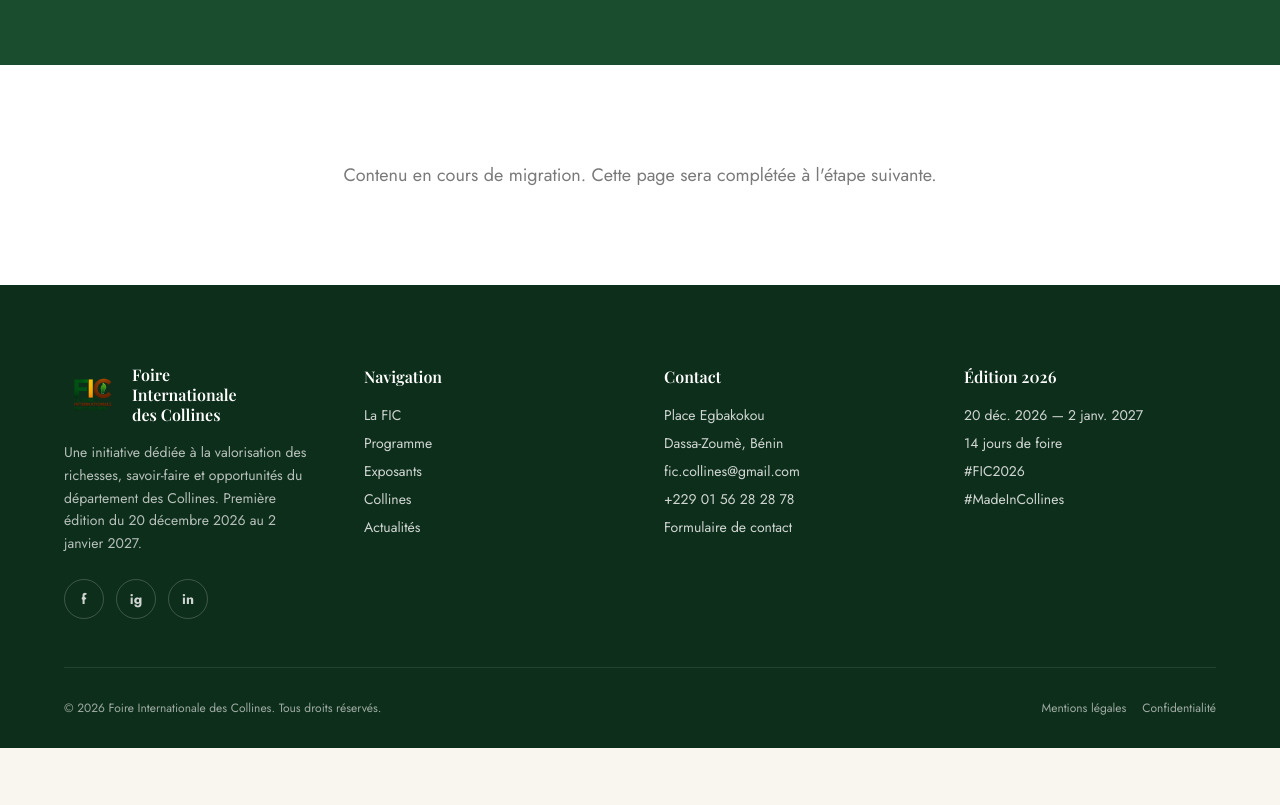
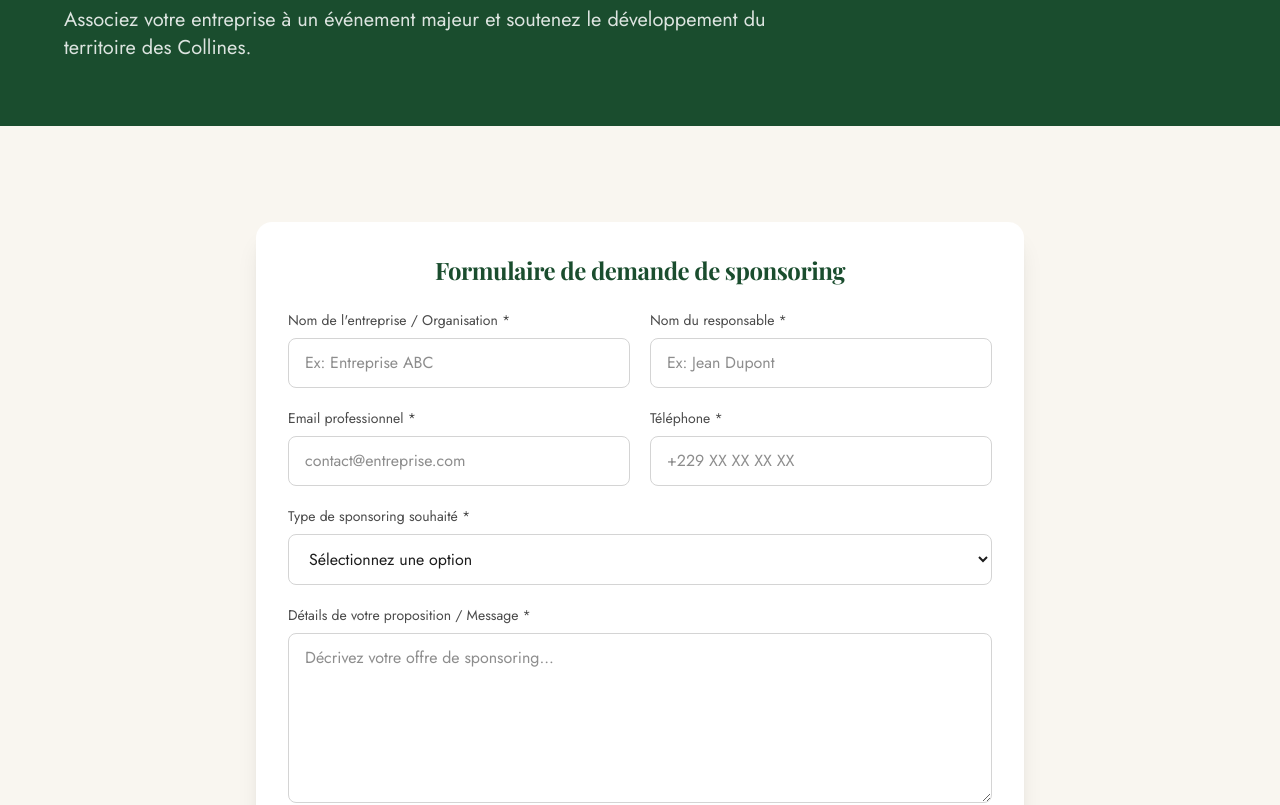
Before and after one commit to kotchoffas-commits/fic-site, a Next.js app in the folder next/: page /sponsor in a window 1280 px wide. Shown: the part 300-1105 px from the top of the page. Before the commit the page ends 1048 px from the top, so only its background shows below. Built offline with nearby package versions, Linux system fonts and the light colour scheme.

Commit message:
feat(next): page /sponsor complète — formulaire de demande de sponsoring

```diff
--- a/next/app/sponsor/page.tsx
+++ b/next/app/sponsor/page.tsx
@@ -1,19 +1,24 @@
 import PageHero from "@/components/sections/PageHero";
+import SponsorForm from "@/components/forms/SponsorForm";
 
 export const metadata = {
-  title: "Sponsor — FIC 2026",
-  description: "Devenir partenaire de la FIC 2026",
+  title: "Devenir Sponsor — FIC 2026",
+  description: "Associez votre entreprise à la FIC 2026 et soutenez le développement du territoire des Collines.",
 };
 
 export default function Page() {
   return (
     <>
-      <PageHero title="Sponsor" subtitle="Devenir partenaire de la FIC 2026" breadcrumb="Sponsor" />
-      <section className="py-16 md:py-24 bg-white">
-        <div className="max-w-[1200px] mx-auto px-6 text-center">
-          <p className="text-gray-500 text-lg">
-            Contenu en cours de migration. Cette page sera complétée à l'étape suivante.
-          </p>
+      <PageHero
+        kicker="Partenariat"
+        title="Devenir Sponsor de la FIC."
+        subtitle="Associez votre entreprise à un événement majeur et soutenez le développement du territoire des Collines."
+        breadcrumb="Sponsor"
+      />
+
+      <section className="py-16 md:py-24 bg-cream">
+        <div className="max-w-[1200px] mx-auto px-6">
+          <SponsorForm />
         </div>
       </section>
     </>
--- /dev/null
+++ b/next/components/forms/SponsorForm.tsx
@@ -0,0 +1,102 @@
+"use client";
+
+import { useState } from "react";
+
+export default function SponsorForm() {
+  const [sent, setSent] = useState(false);
+  const [loading, setLoading] = useState(false);
+
+  async function onSubmit(e: React.FormEvent<HTMLFormElement>) {
+    e.preventDefault();
+    setLoading(true);
+    await new Promise((r) => setTimeout(r, 800));
+    setLoading(false);
+    setSent(true);
+  }
+
+  if (sent) {
+    return (
+      <div className="bg-emerald-50 border-2 border-emerald-200 rounded-2xl p-8 text-center max-w-2xl mx-auto">
+        <div className="w-14 h-14 rounded-full bg-emerald-500 text-white flex items-center justify-center mx-auto mb-4 text-2xl">
+          ✓
+        </div>
+        <h3 className="font-serif text-2xl font-bold mb-2 text-emerald-900">Demande enregistrée</h3>
+        <p className="text-emerald-800">
+          Votre demande a bien été enregistrée. L'équipe FIC vous contactera très prochainement.
+        </p>
+      </div>
+    );
+  }
+
+  return (
+    <form onSubmit={onSubmit} className="max-w-3xl mx-auto bg-white rounded-2xl shadow-xl p-8 space-y-5">
+      <h2 className="font-serif text-2xl font-bold text-green text-center mb-6">
+        Formulaire de demande de sponsoring
+      </h2>
+
+      <div className="grid grid-cols-1 md:grid-cols-2 gap-5">
+        <div>
+          <label htmlFor="entreprise" className="block text-sm font-medium text-gray-700 mb-2">
+            Nom de l'entreprise / Organisation *
+          </label>
+          <input type="text" id="entreprise" name="entreprise" required placeholder="Ex: Entreprise ABC"
+            className="w-full px-4 py-3 rounded-lg border border-gray-300 focus:ring-2 focus:ring-green focus:border-transparent outline-none transition" />
+        </div>
+        <div>
+          <label htmlFor="contact" className="block text-sm font-medium text-gray-700 mb-2">
+            Nom du responsable *
+          </label>
+          <input type="text" id="contact" name="contact" required placeholder="Ex: Jean Dupont"
+            className="w-full px-4 py-3 rounded-lg border border-gray-300 focus:ring-2 focus:ring-green focus:border-transparent outline-none transition" />
+        </div>
+      </div>
+
+      <div className="grid grid-cols-1 md:grid-cols-2 gap-5">
+        <div>
+          <label htmlFor="email" className="block text-sm font-medium text-gray-700 mb-2">
+            Email professionnel *
+          </label>
+          <input type="email" id="email" name="email" required placeholder="contact@entreprise.com"
+            className="w-full px-4 py-3 rounded-lg border border-gray-300 focus:ring-2 focus:ring-green focus:border-transparent outline-none transition" />
+        </div>
+        <div>
+          <label htmlFor="telephone" className="block text-sm font-medium text-gray-700 mb-2">
+            Téléphone *
+          </label>
+          <input type="tel" id="telephone" name="telephone" required placeholder="+229 XX XX XX XX"
+            className="w-full px-4 py-3 rounded-lg border border-gray-300 focus:ring-2 focus:ring-green focus:border-transparent outline-none transition" />
+        </div>
+      </div>
+
+      <div>
+        <label htmlFor="type" className="block text-sm font-medium text-gray-700 mb-2">
+          Type de sponsoring souhaité *
+        </label>
+        <select id="type" name="type" required
+          className="w-full px-4 py-3 rounded-lg border border-gray-300 focus:ring-2 focus:ring-green focus:border-transparent outline-none transition bg-white">
+          <option value="">Sélectionnez une option</option>
+          <option value="Financier">Financier</option>
+          <option value="Matériel / Logistique">Matériel / Logistique</option>
+          <option value="Média / Communication">Média / Communication</option>
+          <option value="Autre">Autre</option>
+        </select>
+      </div>
+
+      <div>
+        <label htmlFor="message" className="block text-sm font-medium text-gray-700 mb-2">
+          Détails de votre proposition / Message *
+        </label>
+        <textarea id="message" name="message" required rows={6} placeholder="Décrivez votre offre de sponsoring..."
+          className="w-full px-4 py-3 rounded-lg border border-gray-300 focus:ring-2 focus:ring-green focus:border-transparent outline-none transition resize-y" />
+      </div>
+
+      <button
+        type="submit"
+        disabled={loading}
+        className="w-full bg-green text-white px-6 py-3 rounded-lg font-medium hover:bg-green-dark transition disabled:bg-gray-400 disabled:cursor-not-allowed"
+      >
+        {loading ? "Envoi en cours…" : "Envoyer ma demande"}
+      </button>
+    </form>
+  );
+}
```
